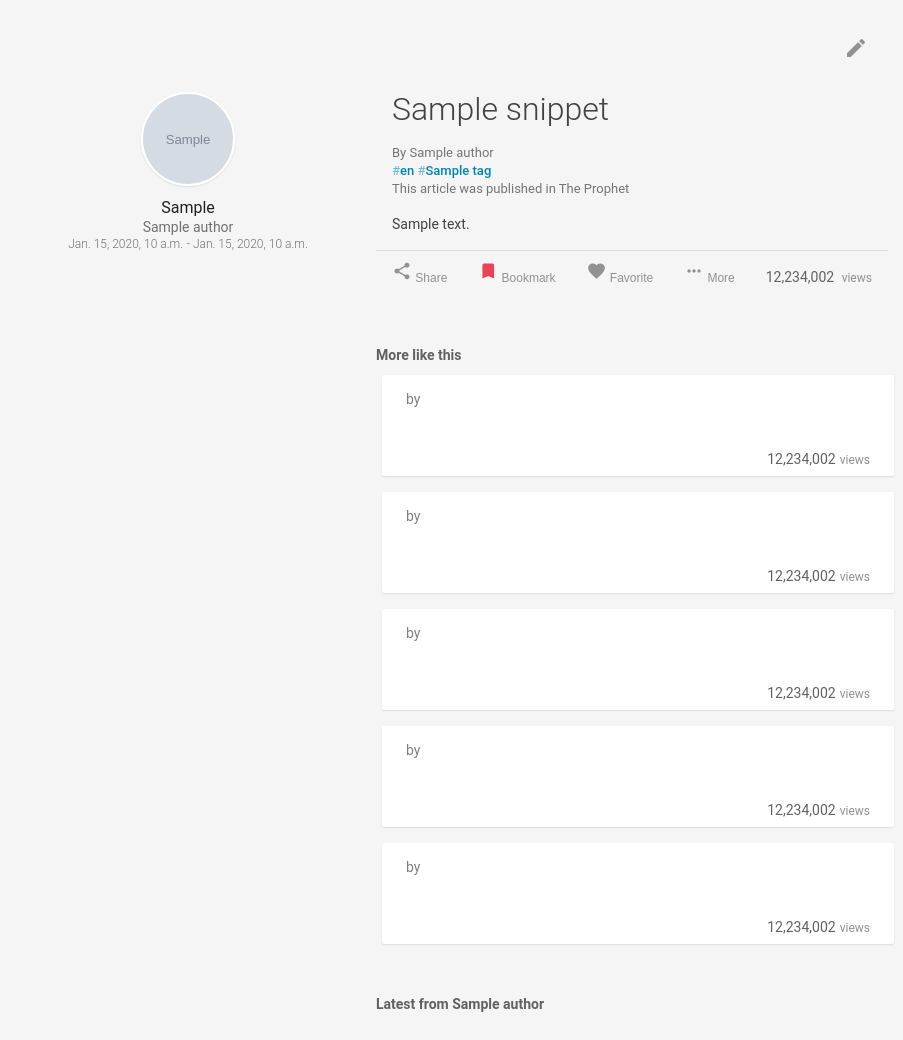
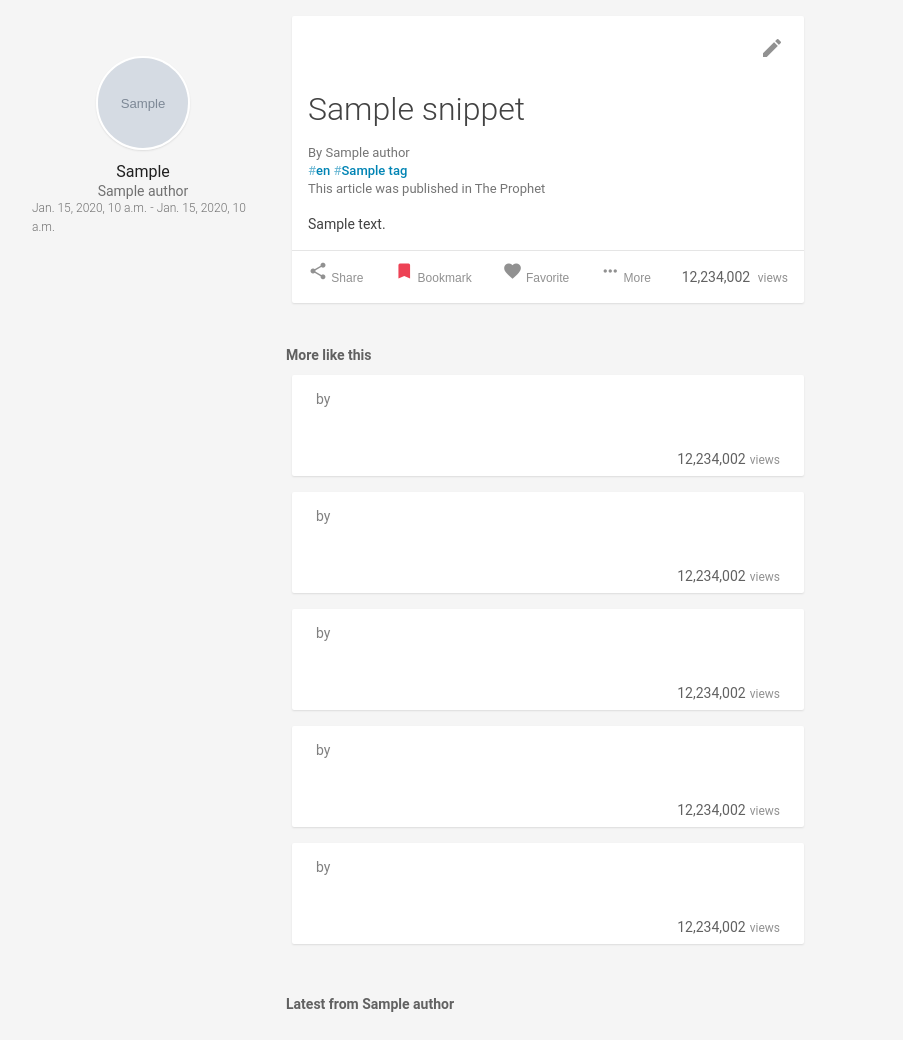
Before and after one commit to chhotaladka/poetrylearner, a Django app: template snippets/templates/snippets/view.html in a window 1280 px wide. Shown: the part 66-1106 px from the top of the page, without its empty margins (92-995 px from the left). Run offline with Django 3.2, Linux system fonts and the light colour scheme; the template is opened without the code that fills it: most values are stand-ins (such as "Sample title", 1, 10 or a date in 2020); grey boxes marked "Sample" are stand-in pictures; parts of the project's set-up code (start-up, migrations or seed data) failed here and were passed over.

Commit message:
snippet card updated

```diff
--- a/poetry/static/mdl/style.css
+++ b/poetry/static/mdl/style.css
@@ -132,7 +132,7 @@ html, body {
 
 .poetry-card {
 	max-width: 512px;
-
+	margin: 0px auto;
 }
 .poetry-card .mdl-card__title {
   /*height: 176px;*/
@@ -146,7 +146,7 @@ height: 128px;
 .poetry-card--md {
 	min-height: auto;
 	max-width: 512px;
-	margin: 0px auto 16px auto;
+	margin: 0px auto 16px;
 }
 .poetry-card--md .mdl-card__supporting-text {
 	padding: 0px 16px;
@@ -229,7 +229,7 @@ height: 128px;
 	min-height: auto;
     -webkit-transition-duration: 0.4s; /* Safari */
     transition-duration: 0.4s;
-	margin-top: 36px;
+	margin: 0px auto;
 }
 .author-card--lg {
 	max-width: 512px;
@@ -299,10 +299,9 @@ height: 128px;
 .author-card--sm .extras,
 .author-card--md .extras,
 .author-card--lg .extras {
-    overflow: hidden;
     text-overflow: ellipsis;
-    white-space: nowrap;
-    word-break: break-all;
+    white-space: normal;
+    word-break: keep-all;
 	font-size: 14px;
 }
 .author-card--sm .extras span,
--- a/snippets/templates/snippets/include/snippet-card.html
+++ b/snippets/templates/snippets/include/snippet-card.html
@@ -6,7 +6,7 @@
 {% load staticfiles %}
 {% load humanize %}
 
-<div class="mdl-card poetry-card wFull bC-none" itemscope itemtype="http://schema.org/Article">
+<div class="mdl-card poetry-card wFull bS-1" itemscope itemtype="http://schema.org/Article">
 {% with snippet_url=snippet.get_absolute_url %}
 	<div class="mdl-card__title mdl-card--expand mdl-color-text--grey-800">
 		<h2 class="mdl-card__title-text" itemprop="headline">
@@ -105,7 +105,7 @@
 				</span>
 			</div>
 			<div>
-				<span>{{ snippet.get_last_edit_time |naturaltime }}</span>
+				<span title="Last updated at {{ snippet.get_last_edit_time }}">{{ snippet.get_last_edit_time |naturaltime }}</span>
 			</div>
 		</div>
 		<div class="mdl-layout-spacer"></div>
--- a/snippets/templates/snippets/view.html
+++ b/snippets/templates/snippets/view.html
@@ -45,10 +45,10 @@
 
 	<section id="priSect" class="pT-8 pB-16">
 		<div class="_layout layout-mL mdl-grid">
-			<section class="__l mdl-cell mdl-cell--4-col mdl-cell--3-col-tablet mdl-cell--top mdl-cell--hide-phone mdl-grid pA-0">
+			<section class="__l mdl-cell mdl-cell--3-col mdl-cell--2-col-tablet mdl-cell--top mdl-cell--hide-phone mdl-grid pA-0">
 			{% include "projects/include/author-card-md.html" with author=snippet.author %}
 			</section>
-			<section class="__c mdl-cell mdl-cell--8-col mdl-cell--5-col-tablet pA-0">
+			<section class="__c mdl-cell mdl-cell--6-col mdl-cell--6-col-tablet pA-0">
 			{% include "snippets/include/snippet-card.html" with snippet=snippet %}
 			</section>
 		</div>
@@ -56,7 +56,7 @@
 
 	<section class="pB-8">
 		<div class="_layout layout-sLs mdl-grid">
-			<section class="__l mdl-cell mdl-cell--4-col mdl-cell--top mdl-grid pA-0">
+			<section class="__l mdl-cell mdl-cell--3-col mdl-cell--top mdl-grid pA-0">
 			</section>
 			<section class="__c mdl-cell mdl-cell--6-col mdl-cell--8-col-tablet mdl-cell--top pA-0">
 				<div class="section-title wFull">
@@ -69,14 +69,14 @@
 				{% endfor %}
 				</div>
 			</section>
-			<section class="__r mdl-cell mdl-cell--2-col mdl-cell--top mdl-grid pA-0">
+			<section class="__r mdl-cell mdl-cell--3-col mdl-cell--top mdl-grid pA-0">
 			</section>
 		</div>
 	</section>
 
 	<section class="pB-8">
 		<div class="_layout layout-sLs mdl-grid">
-			<section class="__l mdl-cell mdl-cell--4-col mdl-cell--top mdl-grid pA-0">
+			<section class="__l mdl-cell mdl-cell--3-col mdl-cell--top mdl-grid pA-0">
 			</section>
 			<section class="__c mdl-cell mdl-cell--6-col mdl-cell--8-col-tablet mdl-cell--top pA-0">
 				<div class="section-title wFull">
@@ -85,7 +85,7 @@
 				<div id="id-recent-poems" class="wFull" data-url="{% url 'snippets:recent-snippets-by-author' pk=snippet.author.id %}">
 				</div>
 			</section>
-			<section class="__r mdl-cell mdl-cell--2-col mdl-cell--top mdl-grid pA-0">
+			<section class="__r mdl-cell mdl-cell--3-col mdl-cell--top mdl-grid pA-0">
 			</section>
 		</div>
 	</section>
```
